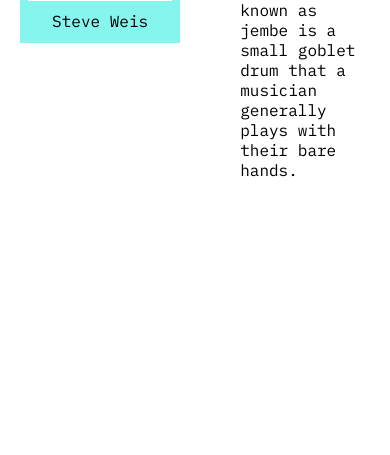
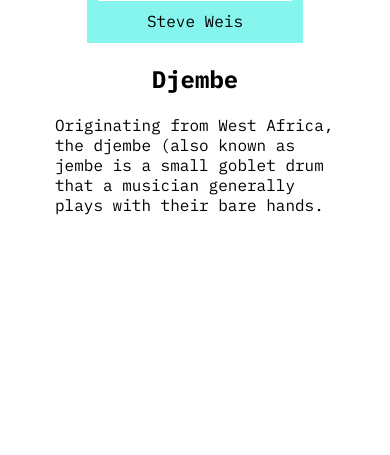
Before and after one commit to dani-santos-code/music_inventory, a Flask app: page /details/1/ in a window 390 px wide. Shown: the part 353-808 px from the top of the page. Run offline with Flask 2, Linux system fonts and the light colour scheme.

Commit message:
Adds media query to Details page

```diff
--- a/static/css/styles.css
+++ b/static/css/styles.css
@@ -445,6 +445,24 @@ input, textarea, select{
   .grid_instruments {
     grid-template-columns: 1fr;
   }
+
+  .details_card_header {
+    align-self: center;
+   }
+
+  .details_description {
+    padding-top: 20px;
+    width: 80%;
+    margin: 0 auto;
+  }
+
+  .details_description h2 {
+    text-align: center;
+  }
+
+  .details_container {
+    flex-direction: column;
+  }
 }
 
 @media (max-width: 775px) {
```
